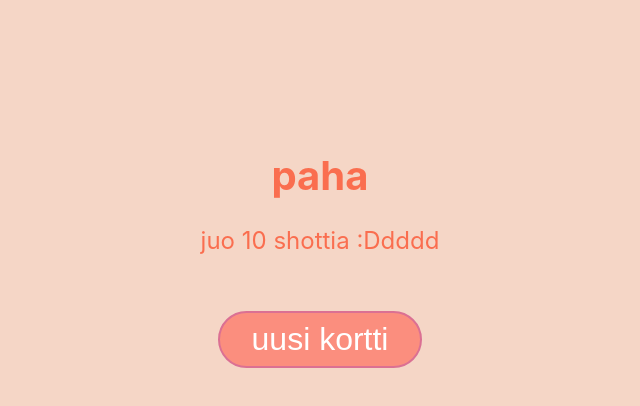
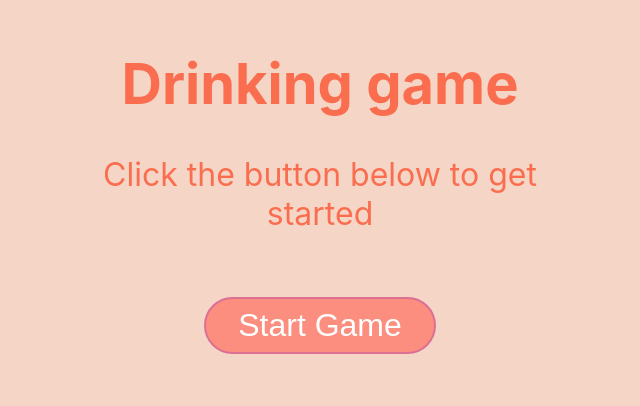
Before and after one commit to roqqq3/card-game, a React (Create React App) app: page / in a window 1280 px wide. Shown: the part 138-544 px from the top of the page, without its empty margins (320-960 px from the left). Built offline with nearby package versions, Linux system fonts and the light colour scheme.

Commit message:
added welcome screen and tips

```diff
--- a/package.json
+++ b/package.json
@@ -7,6 +7,7 @@
     "react": "^16.8.6",
     "react-center": "^1.1.1",
     "react-dom": "^16.8.6",
+    "react-key-handler": "^1.2.0-beta.3",
     "react-scripts": "3.0.1",
     "styled-components": "^4.3.2"
   },
--- a/public/cards.json
+++ b/public/cards.json
@@ -1,19 +1,19 @@
 {
   "cards": [
     {
+      "id": 1,
       "name": "paha",
-      "description": "juo 10 shottia :Ddddd",
-      "id": 1
+      "description": "Lorem ipsum dolor sit amet, consectetur adipiscing elit. Duis interdum mattis sollicitudin. In turpis dui, fermentum nec massa facilisis, facilisis vehicula turpis. Pellentesque et augue nulla. Morbi blandit augue sed quam tristique mattis."
     },
     {
+      "id": 2,
       "name": "hyvä",
-      "description": "ota housut pois",
-      "id": 2
+      "description": "Lorem ipsum dolor sit amet, consectetur adipiscing elit. Duis interdum mattis sollicitudin. In turpis dui, fermentum nec massa facilisis, facilisis vehicula turpis."
     },
     {
+      "id": 3,
       "name": "aika paha",
-      "description": "kellota kalja tai maksa 500e",
-      "id": 3
+      "description": "lyhyt descriptioni"
     }
   ]
 }
--- a/src/App.css
+++ b/src/App.css
@@ -1,10 +1,14 @@
 .centered {
-  height: 100vh; /* Magic here */
+  height: 100vh;
   display: flex;
   align-items: center;
   justify-content: center;
 }
 
+.mainContainer {
+  height: 70vh
+}
+
 body {
   background-color: #F5D6C6
 }
--- a/src/App.js
+++ b/src/App.js
@@ -1,22 +1,39 @@
 import React, { useState, useEffect } from 'react';
 import axios from 'axios'
+import KeyHandler, { KEYDOWN } from 'react-key-handler';
 import logo from './logo.svg';
 import './App.css';
 import Card from './components/Card'
 import Button from './components/Button'
+import Welcome from './components/Welcome'
+import Notification from './components/Notification'
 
 const App = () => {
 
-  const [ cards, setCards ] = useState([''])
-  const [ newCard, setNewCard ] = useState(0)
+  const [ cards, setCards ] = useState(['']) //the cards that are loaded from json
+  const [ newCard, setNewCard ] = useState(0) //index of the current card
+  const [ game, setGame ] = useState(false) //boolean if game is started (welcome screen or not)
+  const [ message, setMessage ] = useState(null) //used to send tips to players
 
-  const handleNewCard = () => {
+  const handleNewCard = () => { //TODO: all cards should not have same odds
     let index = Math.floor(Math.random() * (cards.length))
     if (index !== cards.length && index !== newCard) {
       setNewCard(index)
     } else {
       handleNewCard()
     }
+  }
+
+  const showMessage = (message) => {
+    setMessage(message)
+    setTimeout(() => {
+      setMessage(null)
+    }, 5000)
+  }
+
+  const handleGameStart = () => {
+    showMessage("Pressing SPACE will draw a new card")
+    setGame(true)
   }
 
   useEffect(() => {
@@ -26,14 +43,36 @@ const App = () => {
       })
   }, [])
 
-  return (
-    <div className='centered'>
-      <div>
-        <Card card={cards[newCard]}/>
-        <Button handleNewCard={handleNewCard}/>
+  if (game) {
+    return (
+      <div className='centered'>
+        <div className='mainContainer'>
+          <KeyHandler //binds space to new card
+              keyEventName={KEYDOWN}
+              keyValue=" "
+              onKeyHandle={handleNewCard}
+          />
+          <Card
+            card={cards[newCard]}
+          />
+          <Button
+            handleNewCard={handleNewCard}
+          />
+          <Notification
+            message={message}
+          />
+        </div>
       </div>
-    </div>
-  );
+    )
+  } else {
+    return (
+      <div className='centered'>
+        <Welcome
+          handleGameStart={handleGameStart}
+        />
+      </div>
+    )
+  }
 
 }
 
--- a/src/components/Card.js
+++ b/src/components/Card.js
@@ -1,15 +1,50 @@
 import React from 'react'
-import styled from 'styled-components'
+import styled, { keyframes } from 'styled-components'
+
+const CardContainer = styled.div`
+  text-align: center
+  max-width: 500px
+  height: 500px
+`
+
+const fadeIn = keyframes`
+  from {
+    transform: scale(.25);
+    opacity: 0;
+  }
+  to {
+    transform: scale(1);
+    opacity: 1;
+  }
+`;
+
+const fadeOut = keyframes`
+  from {
+    transform: scale(1);
+    opacity: 1;
+  }
+  to {
+    transform: scale(.25);
+    opacity: 0;
+  }
+`;
+
+const Fade = styled.div`
+  display: inline-block;
+  visibility: ${props => props.out ? 'hidden' : 'visible'};
+  animation: ${props => props.out ? fadeOut : fadeIn} 0.5s linear;
+  transition: visibility 1s linear;
+`;
 
 const StyledTitle = styled.h1`
-  font-size: 2.5em
+  font-size: 3.5em
   font-variant: helvetica
   text-align: center
   color: #FA6E4F
 `
 
 const StyledDescription = styled.p`
-  font-size: 1.5em
+  font-size: 2em
   font-variant: helvetica
   text-align: center
   color: #FA6E4F
@@ -17,10 +52,12 @@ const StyledDescription = styled.p`
 
 const Card = (props) => {
   return (
-    <div>
-      <StyledTitle>{props.card.name}</StyledTitle>
-      <StyledDescription>{props.card.description}</StyledDescription>
-    </div>
+    <CardContainer key={props.card.name}>
+      <Fade>
+        <StyledTitle>{props.card.name}</StyledTitle>
+        <StyledDescription>{props.card.description}</StyledDescription>
+      </Fade>
+    </CardContainer>
   )
 }
 
--- /dev/null
+++ b/src/components/Notification.js
@@ -0,0 +1,25 @@
+import React from 'react'
+import styled from 'styled-components'
+
+const StyledNotification = styled.p`
+font-size: 1em
+font-variant: helvetica
+text-align: center
+color: #FA6E4F
+`
+
+const Notification = ({ message }) => {
+  if (message !== null) {
+    return (
+      <div className="message">
+        <StyledNotification>
+          {message}
+        </StyledNotification>
+      </div>
+    )
+  } else {
+    return null
+  }
+}
+
+export default Notification
--- /dev/null
+++ b/src/components/Welcome.js
@@ -0,0 +1,56 @@
+import React from 'react'
+import styled from 'styled-components'
+
+const WelcomeContainer = styled.div`
+  text-align: center
+  max-width: 500px
+  height: 500px
+`
+
+const StyledTitle = styled.h1`
+  font-size: 3.5em
+  font-variant: helvetica
+  text-align: center
+  color: #FA6E4F
+`
+
+const StyledDescription = styled.p`
+  font-size: 2em
+  font-variant: helvetica
+  text-align: center
+  color: #FA6E4F
+`;
+
+const StyledButton = styled.button`
+  color: white;
+  font-size: 2em;
+  font-variant: helvetica
+  margin: 1em;
+  padding: 0.25em 1em;
+  border: 2px solid palevioletred;
+  border-radius: 50px;
+  align-items: center
+  background-color: #FB8E7E
+  :hover {
+    color: #FB8E7E;
+    background-color: white
+  }
+`
+
+const Welcome = ({handleGameStart}) => {
+  return (
+    <WelcomeContainer>
+      <StyledTitle>Drinking game</StyledTitle>
+      <StyledDescription>Click the button below to get started</StyledDescription>
+      <StyledButton
+        classname='startGameButton'
+        value='startGame'
+        type='submit'
+        onClick={handleGameStart}>
+          Start Game
+      </StyledButton>
+    </WelcomeContainer>
+  )
+}
+
+export default Welcome
```
Also changed, not shown: 1 other file (tests, documents, lock files or other folders).
